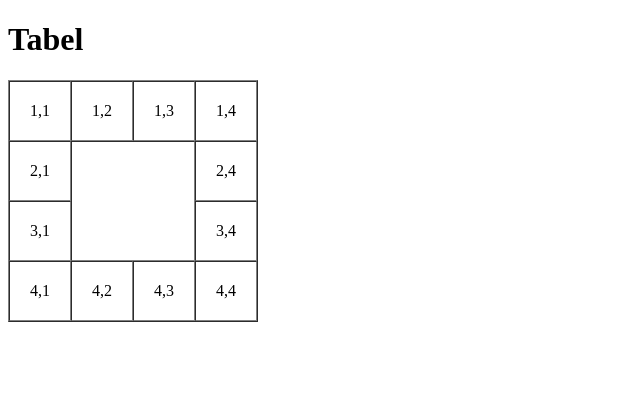
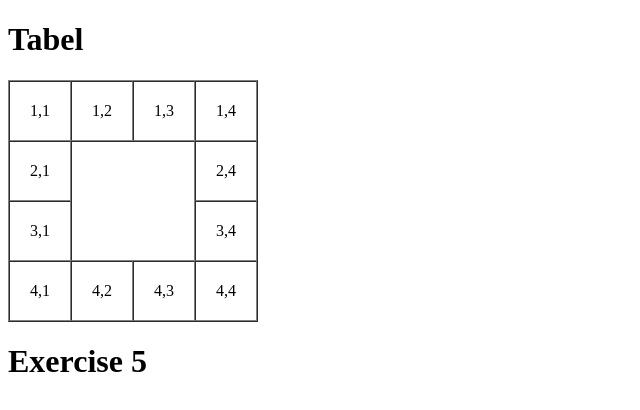
Before and after one commit to RyanSidomulyo/S2200628-wdsummer2021, a plain HTML site: page pertemuan8/Exercise5.html in a window 1280 px wide. Shown: the whole page, without its empty margins (0-640 px from the left). Drawn offline with Linux system fonts and the light colour scheme.

Commit message:
Menambahkan pertemuan 8

```diff
--- a/pertemuan8/Exercise5.html
+++ b/pertemuan8/Exercise5.html
@@ -31,5 +31,6 @@
             <td>4,4</td>
         </tr>
     </table>
+    <h1>Exercise 5</h1>
 </body>
 </html>
```
Also changed, not shown: Testing/tabel.html (+1 -0 lines).
